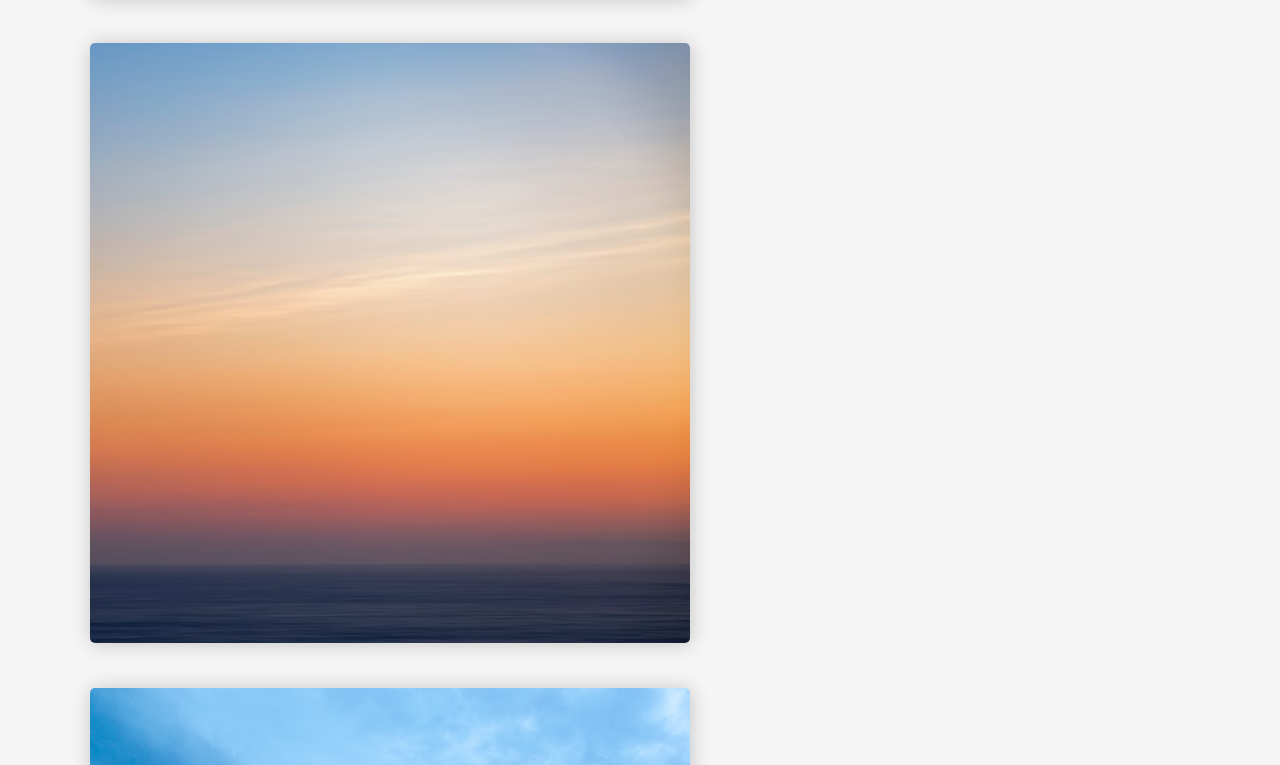
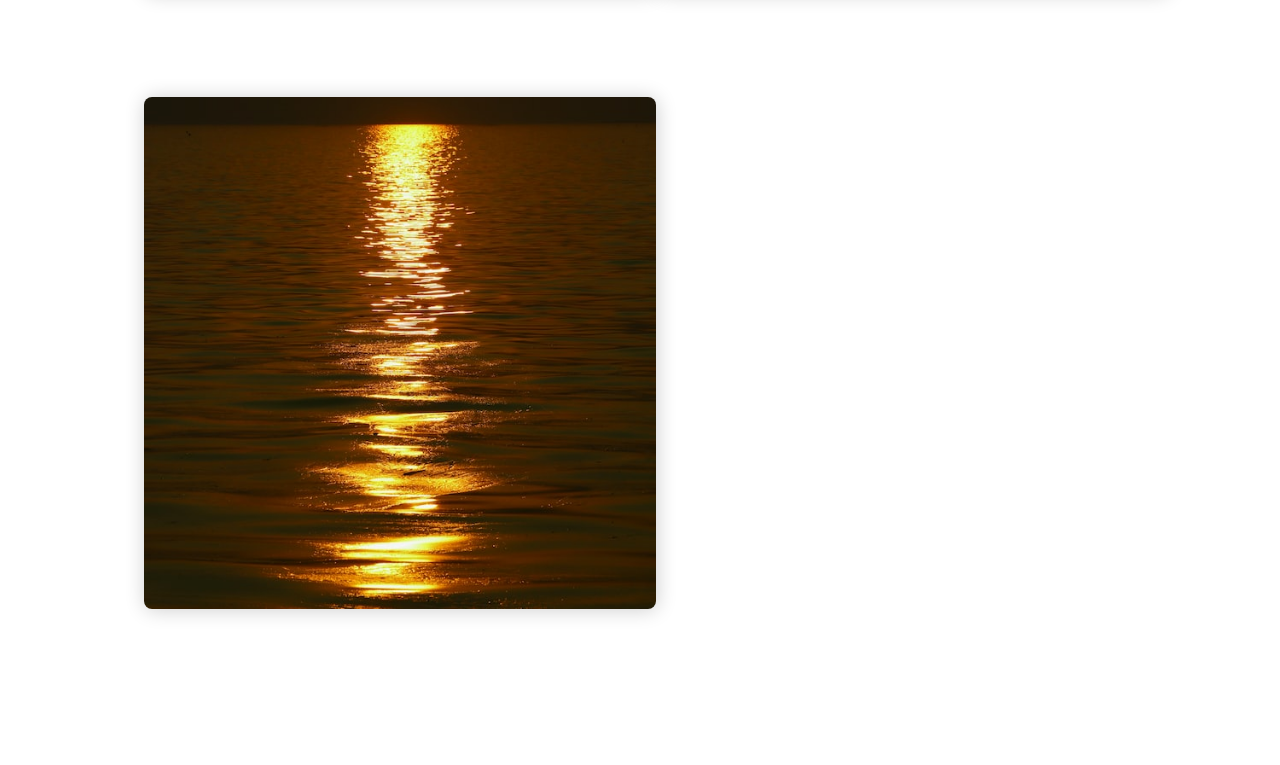
Before and after one commit to AvishJ03/ClashOfCodes, a React (Create React App) app: page /posts in a window 1280 px wide. Shown: the part 1435-2200 px from the top of the page. After the commit the page ends 2096 px from the top, so only its background shows below. Built offline with nearby package versions, Linux system fonts and the light colour scheme.

Commit message:
frontend

```diff
--- a/src/Pages/AllPosts.js
+++ b/src/Pages/AllPosts.js
@@ -39,20 +39,42 @@ const AllPosts = () => {
           </div>
           <AddPost />
         </div>
+        <div className="grid grid-cols-2">
           <div className="py-5 my-8">
-          <img src={sunset1} alt="sunset" className="rounded-lg shadow-primary-sd"/>
+            <img
+              src={sunset1}
+              alt="sunset"
+              className="rounded-lg shadow-primary-sd"
+            />
           </div>
           <div className="py-5 my-8">
-          <img src={sunset2} alt="sunset"  className="rounded-lg shadow-primary-sd"/>
+            <img
+              src={sunset2}
+              alt="sunset"
+              className="rounded-lg shadow-primary-sd"
+            />
           </div>
           <div className="py-5 my-8">
-          <img src={sunset3} alt="sunset"  className="rounded-lg shadow-primary-sd"/>
+            <img
+              src={sunset3}
+              alt="sunset"
+              className="rounded-lg shadow-primary-sd"
+            />
           </div>
           <div className="py-5 my-8">
-          <img src={sunset4} alt="sunset"  className="rounded-lg shadow-primary-sd"/>
+            <img
+              src={sunset4}
+              alt="sunset"
+              className="rounded-lg shadow-primary-sd"
+            />
           </div>
           <div className="py-5 my-8">
-          <img src={sunset5} alt="sunset"  className="rounded-lg shadow-primary-sd"/>
+            <img
+              src={sunset5}
+              alt="sunset"
+              className="rounded-lg shadow-primary-sd"
+            />
+          </div>
         </div>
       </div>
     </div>
--- a/src/Pages/Chat.js
+++ b/src/Pages/Chat.js
@@ -1,9 +1,9 @@
 import axios from "axios";
 import React, { useEffect, useState, useRef } from "react";
 import { useNavigate } from "react-router-dom";
-import ChatContainer from "../components/ChatContainer";
-import Contacts from "../components/Contacts";
-import Welcome from "../components/Welcome";
+import ChatContainer from "../Components/ChatContainer";
+import Contacts from "../Components/Contacts";
+import Welcome from "../Components/Welcome";
 import { io } from "socket.io-client";
 import "./chat.css";
 
--- a/src/Pages/TripForm2.js
+++ b/src/Pages/TripForm2.js
@@ -1,6 +1,6 @@
 import React from "react";
-import InterestCard from "../components/InterestCard/InterestCard";
-import "./../components/InterestCard/InterestCard.css";
+import InterestCard from "../Components/InterestCard/InterestCard";
+import "./../Components/InterestCard/InterestCard.css";
 import photographer from "../Assets/photographer1.png";
 import foodie from "../Assets/foodie.png";
 import staycation from "../Assets/staycation.png";
--- a/src/index.css
+++ b/src/index.css
@@ -3,7 +3,7 @@
 @tailwind utilities;
 
 @import url("https://fonts.googleapis.com/css2?family=Poppins:wght@100;200;300;400;500;600;700;800;900&display=swap");
-*,
+/* *,
 *::before,
 *::after {
   margin: 0;
@@ -164,7 +164,7 @@ body {
   left: 42%;
   transform: translateX(-42%);
   /* filter: drop-shadow(0px 8px 24px rgba(18, 28, 53, 0.1)); */
-}
+/* }
 
 .slider-controler .slider-arrow ion-icon {
   font-size: 2rem;
@@ -179,4 +179,4 @@ body {
   position: relative;
   width: 15rem !important;
   bottom: 1rem;
-}
+} */
```
Also changed, not shown: 1 other file (tests, documents, lock files or other folders). Lines whose indentation alone changed are shown as unchanged.
